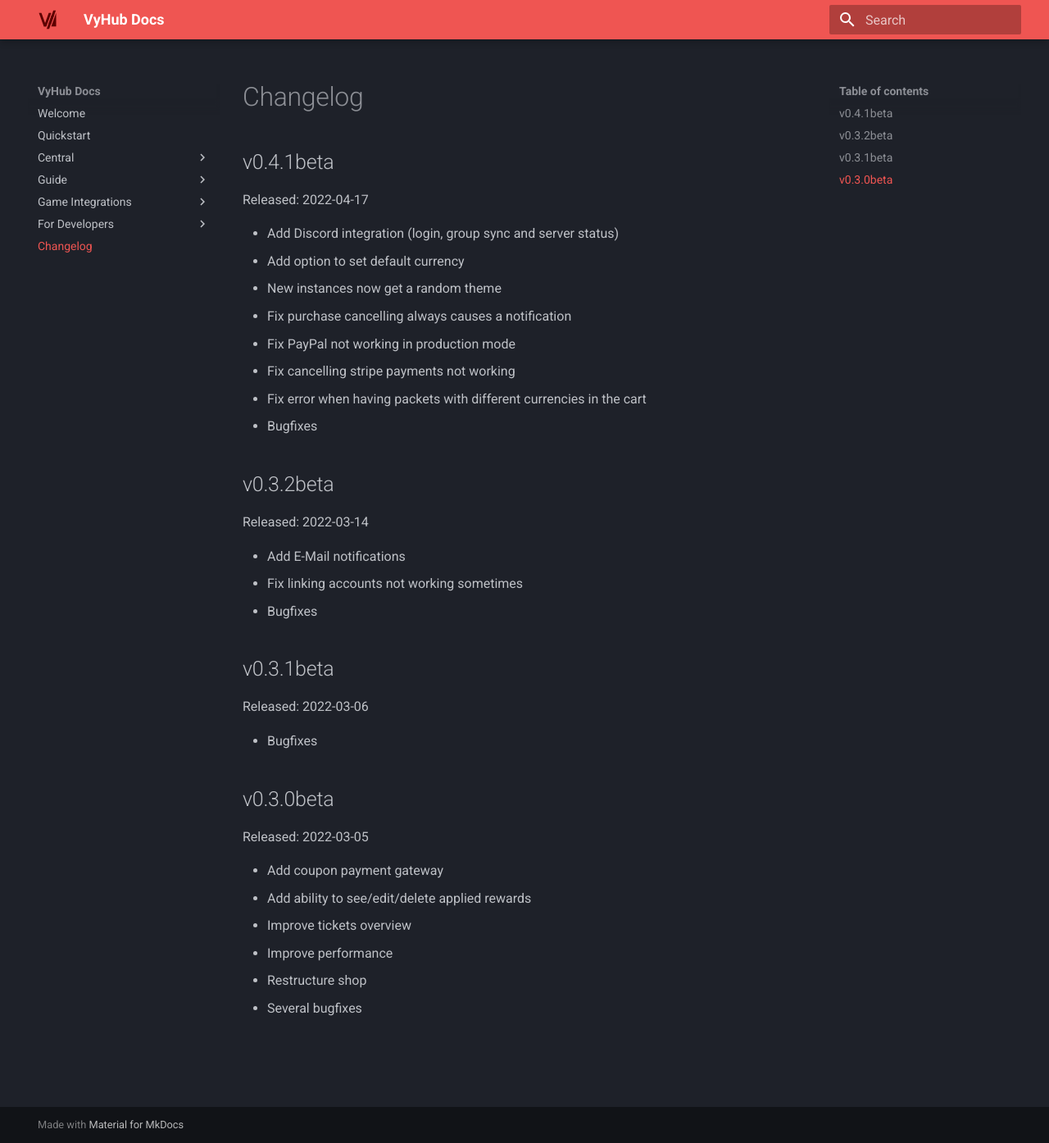
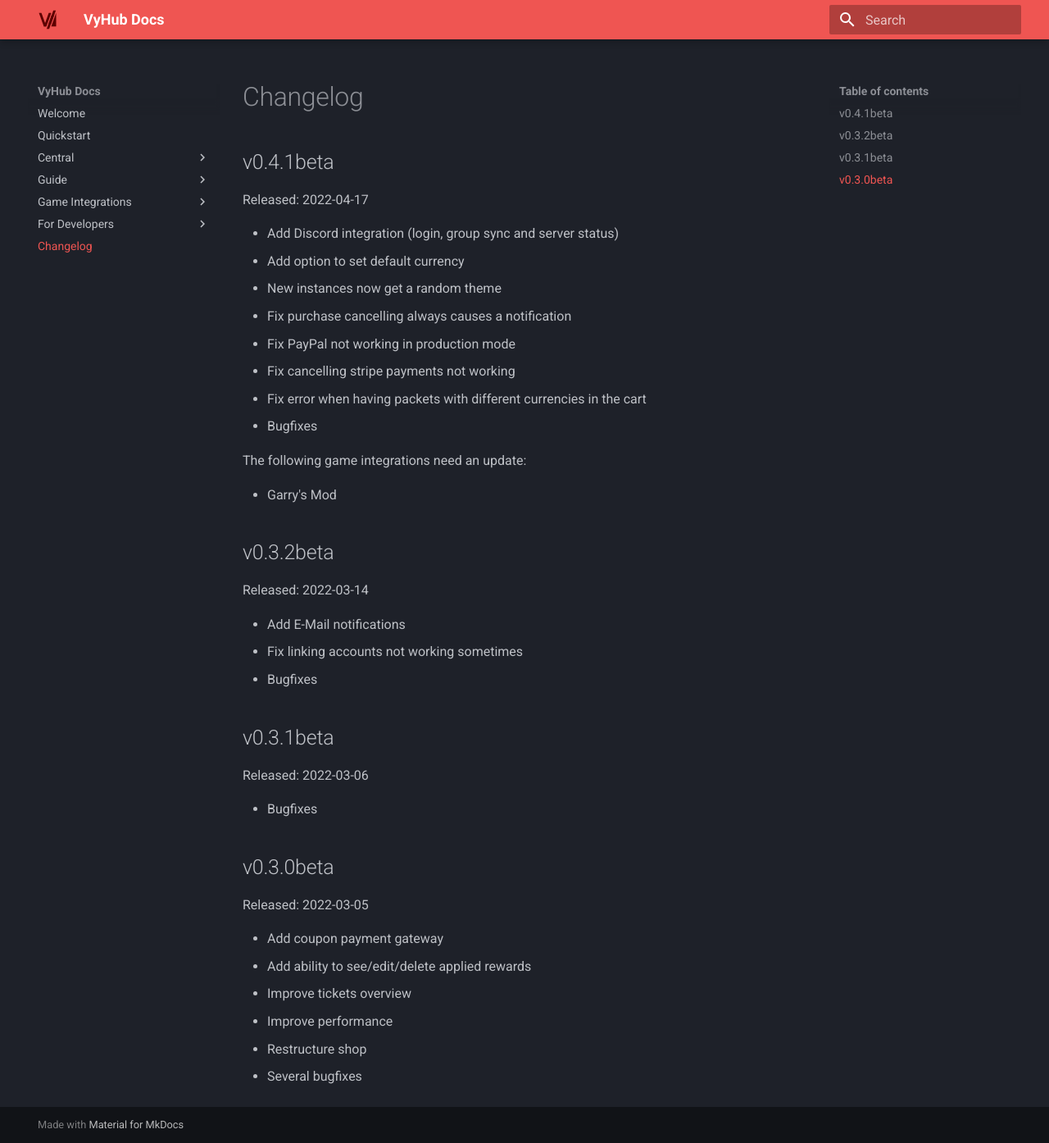
Before and after one commit to nyx-project/vyhub-documentation, an MkDocs documentation site: the page built from docs/changelog.md, in a window 1280 px wide and 1394 px high. Shown: the whole window at 82% size. Built offline with MkDocs 1.6.1 and Material for MkDocs 9.7.7, drawn with Linux system fonts in a browser that asks for light colours; the version menu is left out.

Commit message:
Add update note

```diff
--- a/docs/changelog.md
+++ b/docs/changelog.md
@@ -11,6 +11,10 @@ Released: 2022-04-17
 - Fix cancelling stripe payments not working
 - Fix error when having packets with different currencies in the cart
 - Bugfixes
+
+The following game integrations need an update:
+
+- Garry's Mod
 
 ## v0.3.2beta
 Released: 2022-03-14
```
